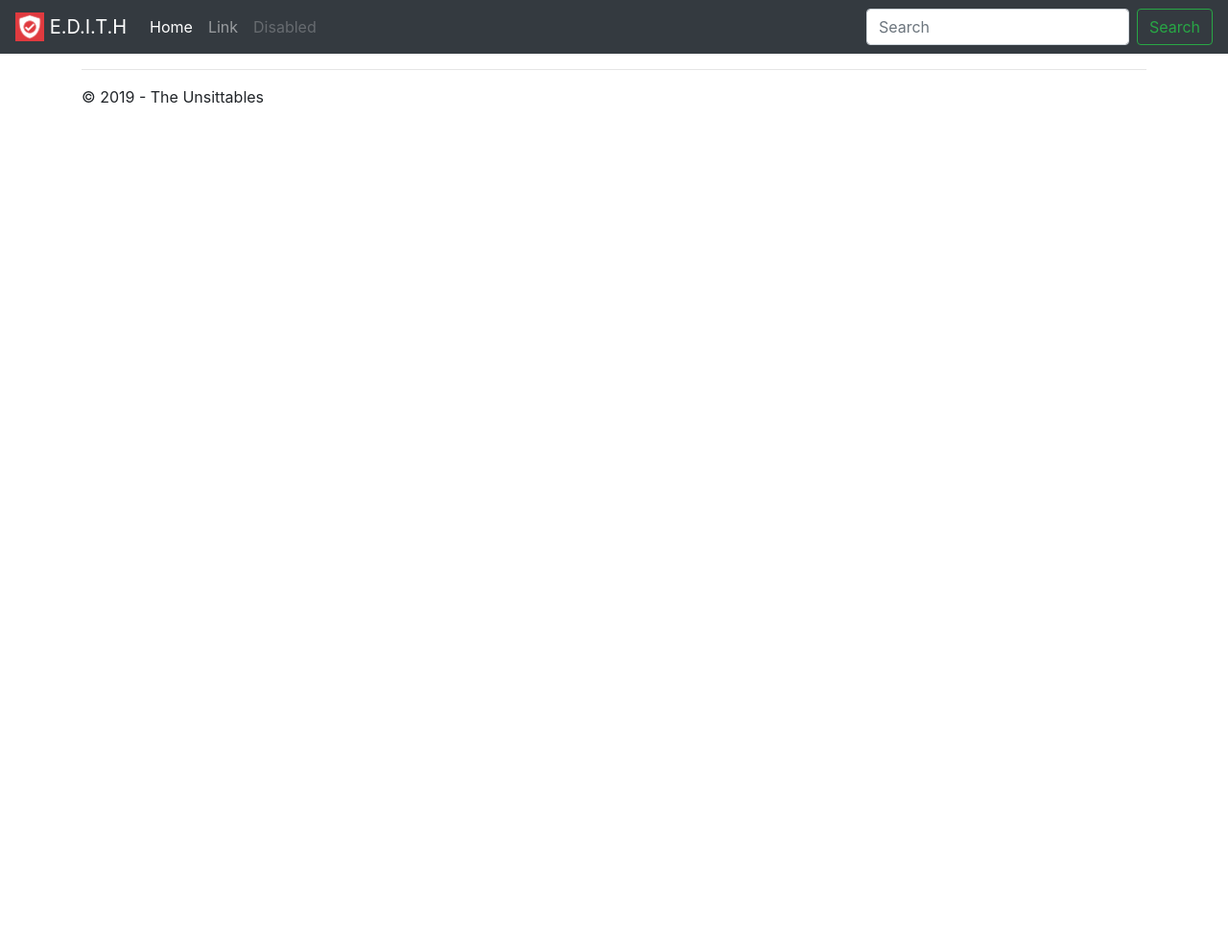
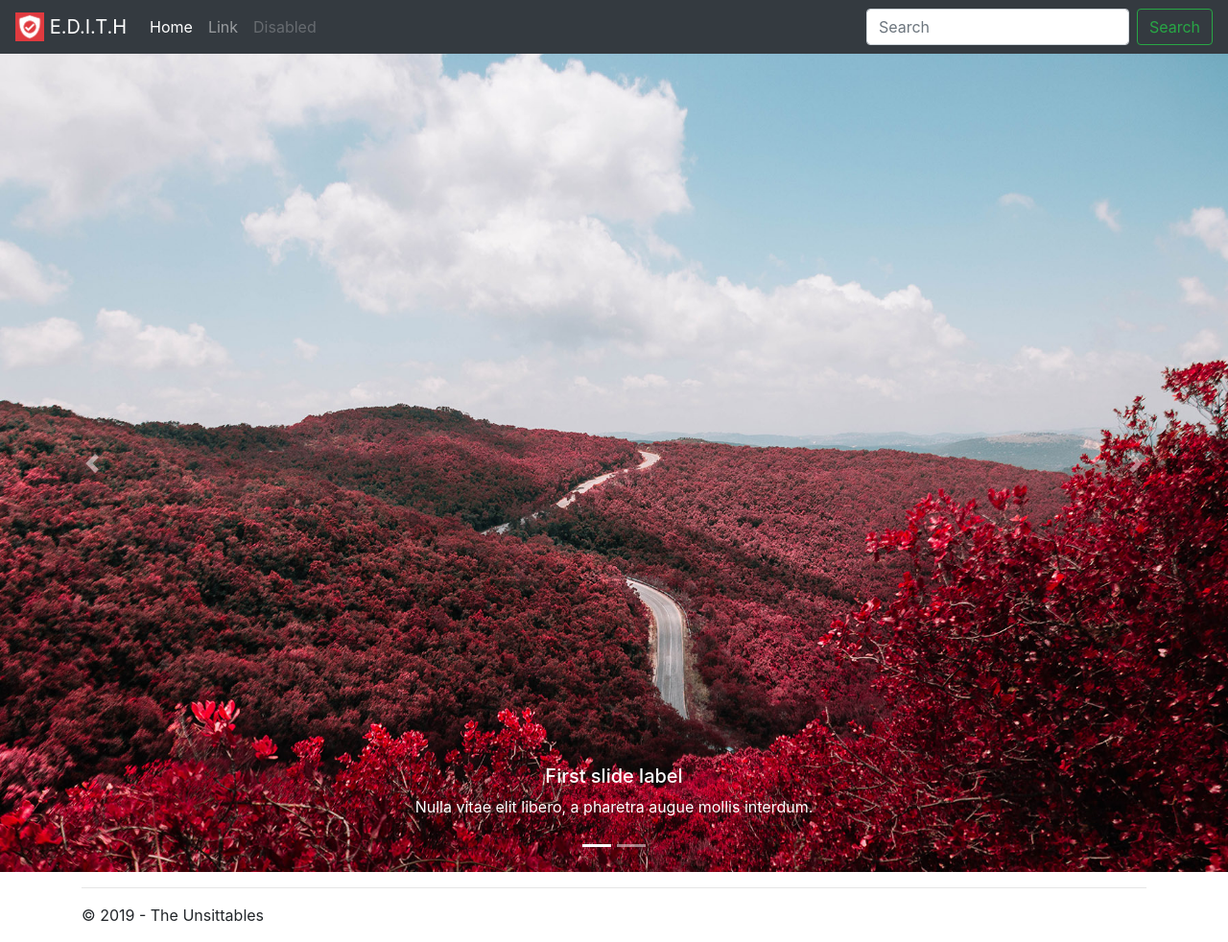
Before and after one commit to hoangtnm/hackathon, a Django app: page / in a window 1280 px wide. Shown: the whole page at 96% size. Before the commit the page ends 108 px from the top, so only its background shows below. Run offline with Django 3.2, Linux system fonts and the light colour scheme; some libraries are stand-ins or nearby versions.

Commit message:
add carousel

```diff
--- a/templates/edith/base.html
+++ b/templates/edith/base.html
@@ -38,6 +38,36 @@
         </form>
     </div>
 </nav>
+<div id="carouselExampleIndicators" class="carousel slide" data-ride="carousel">
+    <ol class="carousel-indicators">
+        <li data-target="#carouselExampleIndicators" data-slide-to="0" class="active"></li>
+        <li data-target="#carouselExampleIndicators" data-slide-to="1"></li>
+    </ol>
+    <div class="carousel-inner">
+        <div class="carousel-item active">
+            <img class="d-block w-100" src="{% static "images/background_2.jpg" %}" alt="First slide">
+            <div class="carousel-caption d-none d-md-block">
+                <h5>First slide label</h5>
+                <p>Nulla vitae elit libero, a pharetra augue mollis interdum.</p>
+            </div>
+        </div>
+        <div class="carousel-item">
+            <img class="d-block w-100" src="{% static "images/background_3.jpg" %}" alt="Second slide">
+            <div class="carousel-caption d-none d-md-block">
+                <h5>Second slide label</h5>
+                <p>Lorem ipsum dolor sit amet, consectetur adipiscing elit.</p>
+            </div>
+        </div>
+    </div>
+    <a class="carousel-control-prev" href="#carouselExampleIndicators" role="button" data-slide="prev">
+        <span class="carousel-control-prev-icon" aria-hidden="true"></span>
+        <span class="sr-only">Previous</span>
+    </a>
+    <a class="carousel-control-next" href="#carouselExampleIndicators" role="button" data-slide="next">
+        <span class="carousel-control-next-icon" aria-hidden="true"></span>
+        <span class="sr-only">Next</span>
+    </a>
+</div>
 <div class="container ">
     {% block content %}{% endblock %}
     <hr/>
```
Also changed, not shown: static/images/background_1.jpg (renamed from static/images/background.jpg), static/images/background_2.jpg (added), static/images/background_3.jpg (added), static/images/background_4.jpg (added), static/images/camera_network_1.jpg (added), static/images/camera_network_2.jpeg (added), static/images/tesla_cars.jpg (added).
